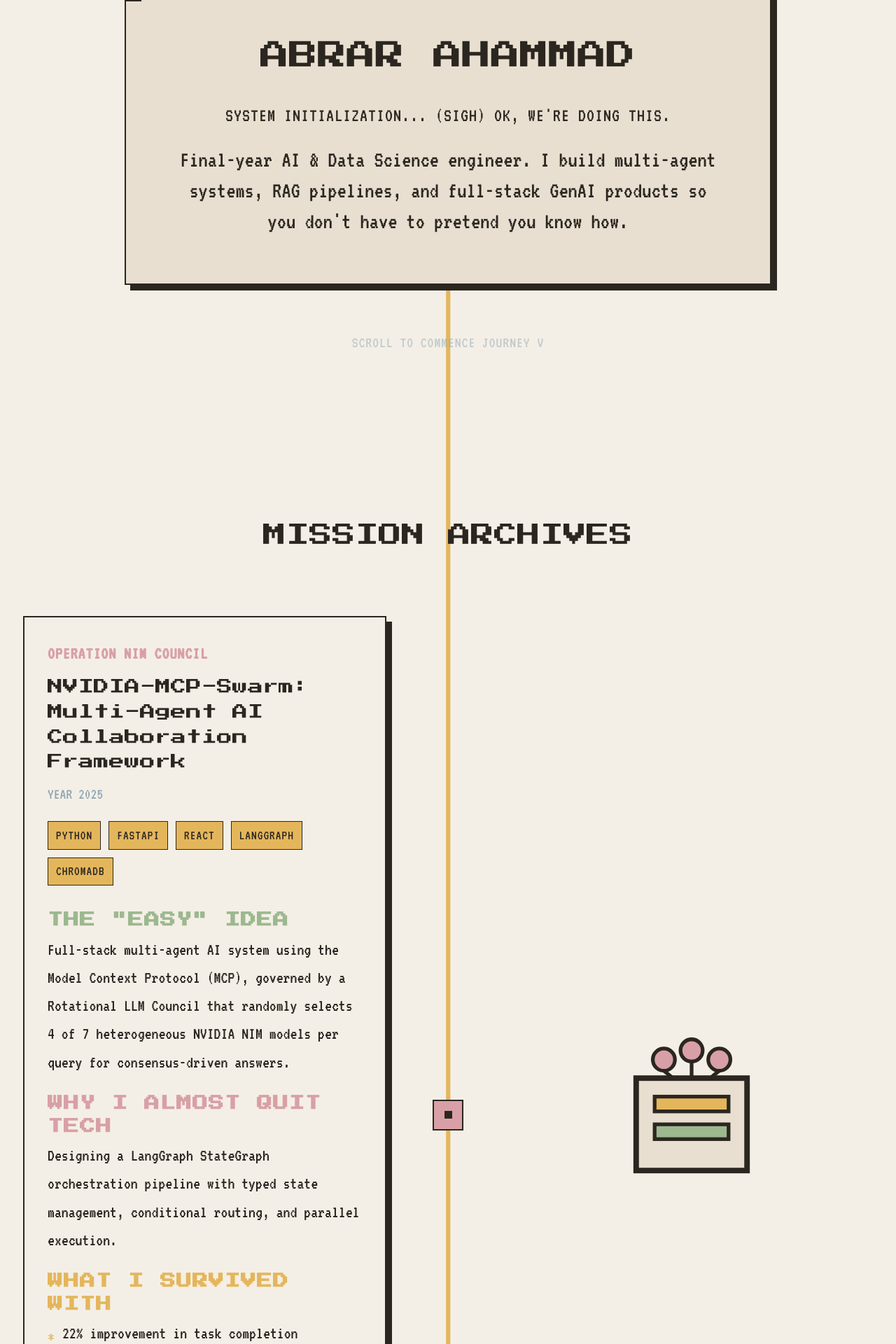
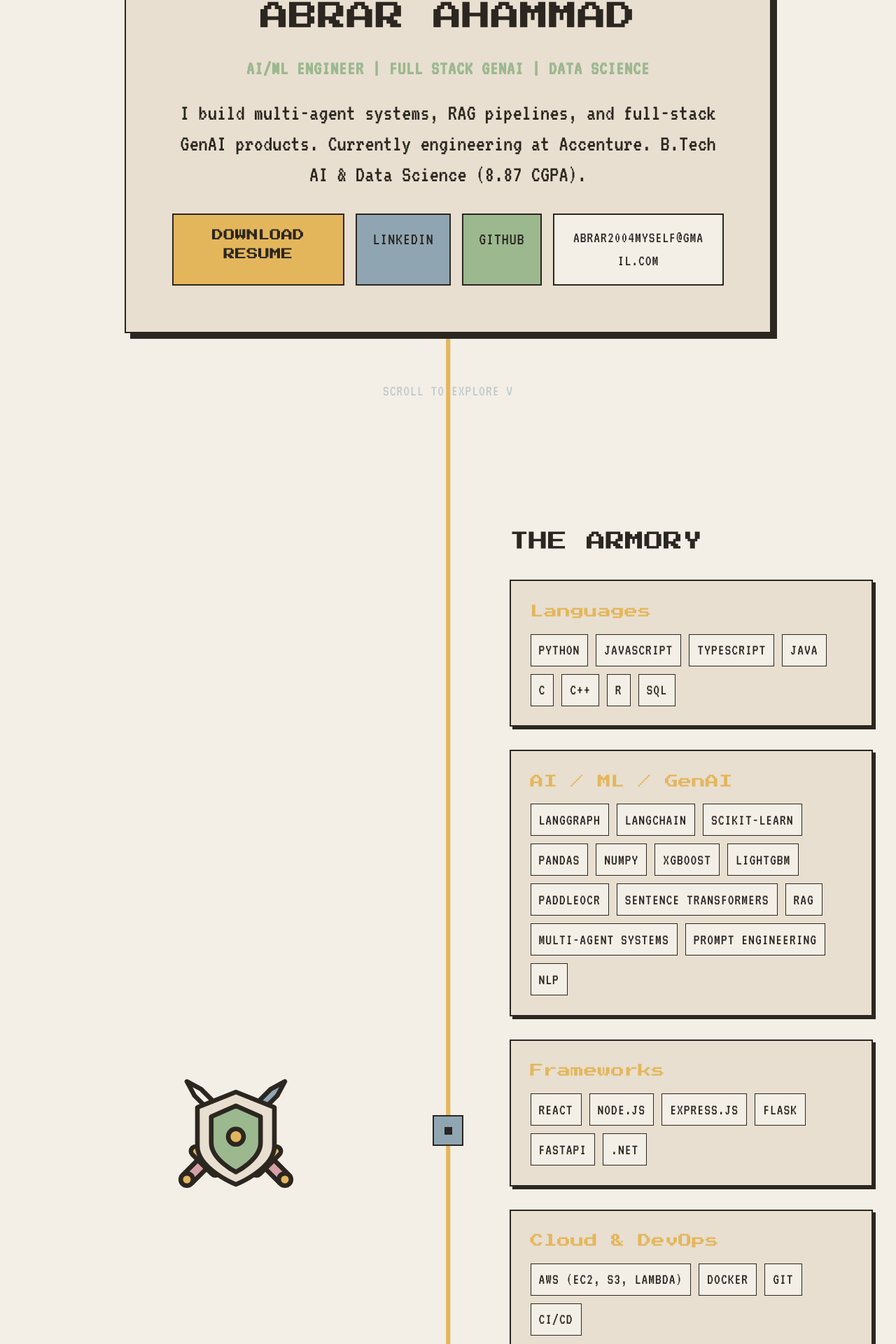
Before and after one commit to Abrar0604/abrar, a React (Vite) app: page / in a window 1280 px wide. Shown: the part 188-2108 px from the top of the page at 70% size. Built offline with nearby package versions, Linux system fonts and the light colour scheme.

Commit message:
adding changes

```diff
--- a/index.html
+++ b/index.html
@@ -4,9 +4,18 @@
     <meta charset="UTF-8" />
     <link rel="icon" type="image/svg+xml" href="/favicon.svg" />
     <meta name="viewport" content="width=device-width, initial-scale=1.0, maximum-scale=1.0, user-scalable=no" />
-    <meta name="description" content="Abrar Ahammad — Final-year AI & Data Science engineer. Explore the journey." />
+    <meta name="description" content="Abrar Ahammad — AI/ML Engineer, Full Stack GenAI Developer, Data Scientist. Building multi-agent systems, RAG pipelines, and production-grade AI products." />
     <meta name="theme-color" content="#F4EFE6" />
-    <title>Abrar Ahammad — Portfolio</title>
+    <title>Abrar Ahammad — AI/ML Engineer | Portfolio</title>
+
+    <!-- Open Graph / Social -->
+    <meta property="og:type" content="website" />
+    <meta property="og:title" content="Abrar Ahammad — AI/ML Engineer" />
+    <meta property="og:description" content="Multi-agent systems, RAG pipelines, and full-stack GenAI products. Explore the journey." />
+    <meta property="og:url" content="https://abrar.vercel.app" />
+    <meta name="twitter:card" content="summary_large_image" />
+    <meta name="twitter:title" content="Abrar Ahammad — AI/ML Engineer" />
+    <meta name="twitter:description" content="Multi-agent systems, RAG pipelines, and full-stack GenAI products." />
 
     <!-- Fonts: Press Start 2P (headings) + VT323 (dot matrix body) -->
     <link rel="preconnect" href="https://fonts.googleapis.com" />
--- a/src/components/HeroSection.tsx
+++ b/src/components/HeroSection.tsx
@@ -1,4 +1,5 @@
 import { motion } from 'framer-motion';
+import { contact } from '../data/world';
 
 export default function HeroSection() {
   return (
@@ -14,16 +15,55 @@ export default function HeroSection() {
           <div className="w-2 h-2 bg-[#2B2620]"></div>
         </div>
 
-        <h1 className="font-display text-xs sm:text-base md:text-2xl lg:text-3xl mb-6 text-[#2B2620] leading-relaxed">ABRAR AHAMMAD</h1>
-        <p className="dot-matrix text-base sm:text-lg md:text-xl text-[#2B2620] mb-4">
-          SYSTEM INITIALIZATION... (SIGH) OK, WE'RE DOING THIS.
+        <h1 className="font-display text-xs sm:text-base md:text-2xl lg:text-3xl mb-4 text-[#2B2620] leading-relaxed">ABRAR AHAMMAD</h1>
+
+        <p className="dot-matrix text-base sm:text-lg md:text-xl text-[#9CB88F] font-bold mb-4">
+          AI/ML ENGINEER | FULL STACK GENAI | DATA SCIENCE
         </p>
-        <p className="text-lg sm:text-xl md:text-2xl text-[#2B2620]">
-          Final-year AI &amp; Data Science engineer. I build multi-agent systems, RAG pipelines, and full-stack GenAI products so you don't have to pretend you know how.
+
+        <p className="text-lg sm:text-xl md:text-2xl text-[#2B2620] mb-6">
+          I build multi-agent systems, RAG pipelines, and full-stack GenAI products. Currently engineering at Accenture. B.Tech AI &amp; Data Science (8.87 CGPA).
         </p>
+
+        {/* CTA Row — right here, not buried at the bottom */}
+        <div className="flex flex-col sm:flex-row gap-2 sm:gap-3">
+          <a
+            href="/Abrar_Ahammad_Resume.pdf"
+            download
+            className="ink-border px-4 py-2 sm:py-3 text-center font-display text-xs cursor-pointer hover:bg-[#F4EFE6] transition-colors leading-relaxed"
+            style={{ backgroundColor: '#E4B65C', color: '#2B2620' }}
+          >
+            DOWNLOAD RESUME
+          </a>
+          <a
+            href={`https://${contact.linkedin}`}
+            target="_blank"
+            rel="noopener noreferrer"
+            className="ink-border px-4 py-2 sm:py-3 text-center text-base sm:text-lg cursor-pointer hover:bg-[#E8DFD0] transition-colors dot-matrix"
+            style={{ backgroundColor: '#8FA6B2', color: '#2B2620' }}
+          >
+            LINKEDIN
+          </a>
+          <a
+            href={`https://${contact.github}`}
+            target="_blank"
+            rel="noopener noreferrer"
+            className="ink-border px-4 py-2 sm:py-3 text-center text-base sm:text-lg cursor-pointer hover:bg-[#E8DFD0] transition-colors dot-matrix"
+            style={{ backgroundColor: '#9CB88F', color: '#2B2620' }}
+          >
+            GITHUB
+          </a>
+          <a
+            href={`mailto:${contact.email}`}
+            className="ink-border px-4 py-2 sm:py-3 text-center text-sm sm:text-base cursor-pointer hover:bg-[#E8DFD0] transition-colors dot-matrix break-all"
+            style={{ backgroundColor: '#F4EFE6', color: '#2B2620' }}
+          >
+            {contact.email}
+          </a>
+        </div>
       </div>
       <div className="mt-12 text-[#8FA6B2] dot-matrix animate-pulse text-base">
-        SCROLL TO COMMENCE JOURNEY v
+        SCROLL TO EXPLORE v
       </div>
     </motion.section>
   );
--- a/src/components/Journey.tsx
+++ b/src/components/Journey.tsx
@@ -4,7 +4,6 @@ import HeroSection from './HeroSection';
 import AcademySection from './AcademySection';
 import ArmorySection from './ArmorySection';
 import ProjectsSection from './ProjectsSection';
-import TrophySection from './TrophySection';
 import SummitSection from './SummitSection';
 
 export default function Journey() {
@@ -27,10 +26,9 @@ export default function Journey() {
 
       <div className="max-w-5xl mx-auto px-3 sm:px-6 py-20 z-10 relative">
         <HeroSection />
+        <ArmorySection />
         <ProjectsSection />
         <AcademySection />
-        <ArmorySection />
-        <TrophySection />
         <SummitSection />
       </div>
     </div>
--- a/src/components/ProjectsSection.tsx
+++ b/src/components/ProjectsSection.tsx
@@ -28,11 +28,15 @@ export default function ProjectsSection() {
 
               <div className={`md:w-1/2 ${isLeft ? 'md:pr-16 text-left' : 'md:pl-16 text-left'} w-full`}>
                 <div className="ink-border p-4 sm:p-6 bg-[#F4EFE6] shadow-[4px_4px_0_0_#2B2620] sm:shadow-[8px_8px_0_0_#2B2620] overflow-hidden">
-                  <p className="dot-matrix text-[#D8A0A6] font-bold text-base sm:text-lg mb-2">{proj.codename}</p>
-                  <h3 className="font-display text-xs sm:text-sm md:text-base leading-relaxed text-[#2B2620] mb-2">{proj.title}</h3>
-                  <p className="text-sm sm:text-base text-[#8FA6B2] mb-4">YEAR {proj.year}</p>
+                  {/* Header */}
+                  <div className="flex items-start justify-between gap-2 mb-2">
+                    <p className="dot-matrix text-[#D8A0A6] font-bold text-base sm:text-lg">{proj.codename}</p>
+                    <span className="text-xs sm:text-sm text-[#8FA6B2] flex-shrink-0 mt-1">{proj.year}</span>
+                  </div>
+                  <h3 className="font-display text-xs sm:text-sm md:text-base leading-relaxed text-[#2B2620] mb-3">{proj.title}</h3>
 
-                  <div className="flex flex-wrap gap-1 sm:gap-2 mb-4 sm:mb-6">
+                  {/* Tech tags */}
+                  <div className="flex flex-wrap gap-1 sm:gap-2 mb-4">
                     {proj.tech.map((t) => (
                       <span key={t} className="ink-border-thin bg-[#E4B65C] px-1.5 sm:px-2 py-0.5 sm:py-1 text-xs sm:text-sm dot-matrix">
                         {t}
@@ -40,26 +44,43 @@ export default function ProjectsSection() {
                     ))}
                   </div>
 
+                  {/* One-liner description */}
+                  <p className="text-base sm:text-lg leading-relaxed mb-4">{proj.oneLiner}</p>
+
+                  {/* Key stats — the numbers that matter */}
                   <div className="mb-4">
-                    <h4 className="dot-matrix text-[#9CB88F] font-bold mb-1 text-sm sm:text-base">{proj.headerBriefing || 'BRIEFING'}</h4>
-                    <p className="text-base sm:text-lg leading-relaxed">{proj.missionBriefing}</p>
-                  </div>
-
-                  <div className="mb-4">
-                    <h4 className="dot-matrix text-[#D8A0A6] font-bold mb-1 text-sm sm:text-base">{proj.headerChallenge || 'CHALLENGE'}</h4>
-                    <p className="text-base sm:text-lg leading-relaxed">{proj.bossChallenge}</p>
-                  </div>
-
-                  <div>
-                    <h4 className="dot-matrix text-[#E4B65C] font-bold mb-1 text-sm sm:text-base">{proj.headerLoot || 'LOOT / RESULTS'}</h4>
                     <ul className="list-none space-y-1">
-                      {proj.lootStats.map((stat, i) => (
-                        <li key={i} className="text-base sm:text-lg flex items-start gap-2">
-                          <span className="text-[#E4B65C] mt-1 flex-shrink-0">*</span>
+                      {proj.keyStats.map((stat, i) => (
+                        <li key={i} className="text-sm sm:text-base flex items-start gap-2">
+                          <span className="text-[#9CB88F] mt-0.5 flex-shrink-0 font-bold">+</span>
                           <span>{stat}</span>
                         </li>
                       ))}
                     </ul>
+                  </div>
+
+                  {/* Action links */}
+                  <div className="flex gap-2 pt-2 border-t-2 border-[#C9C0AF]">
+                    {proj.githubUrl && (
+                      <a
+                        href={proj.githubUrl}
+                        target="_blank"
+                        rel="noopener noreferrer"
+                        className="ink-border-thin px-3 py-1.5 text-xs sm:text-sm dot-matrix bg-[#E8DFD0] hover:bg-[#C9C0AF] transition-colors cursor-pointer"
+                      >
+                        VIEW SOURCE
+                      </a>
+                    )}
+                    {proj.demoUrl && (
+                      <a
+                        href={proj.demoUrl}
+                        target="_blank"
+                        rel="noopener noreferrer"
+                        className="ink-border-thin px-3 py-1.5 text-xs sm:text-sm dot-matrix bg-[#9CB88F] hover:bg-[#7a9a6e] transition-colors cursor-pointer"
+                      >
+                        LIVE DEMO
+                      </a>
+                    )}
                   </div>
                 </div>
               </div>
--- a/src/components/SummitSection.tsx
+++ b/src/components/SummitSection.tsx
@@ -20,9 +20,9 @@ export default function SummitSection() {
 
         <div className="ink-border p-5 sm:p-8 bg-[#E8DFD0] shadow-[4px_4px_0_0_#2B2620] sm:shadow-[8px_8px_0_0_#2B2620] mb-8 text-left overflow-hidden">
           <p className="text-lg sm:text-xl leading-relaxed">
-            Abrar is currently seeking <strong className="text-[#9CB88F]">AI/ML Engineering</strong>, <strong className="text-[#D8A0A6]">Full Stack</strong>, and <strong className="text-[#E4B65C]">Data Science</strong> roles.
+            Open to <strong className="text-[#9CB88F]">AI/ML Engineering</strong>, <strong className="text-[#D8A0A6]">Full Stack</strong>, and <strong className="text-[#E4B65C]">Data Science</strong> roles.
             <br/><br/>
-            Ready to build production-grade intelligent systems from day one... or at least fix the broken ones you already have. Your call.
+            Ready to ship production-grade intelligent systems from day one. Let's talk.
           </p>
         </div>
 
@@ -34,6 +34,13 @@ export default function SummitSection() {
             style={{ backgroundColor: '#E4B65C', color: '#2B2620' }}
           >
             DOWNLOAD RESUME
+          </a>
+          <a
+            href={`tel:${contact.phone}`}
+            className="block ink-border p-3 sm:p-4 text-center text-base sm:text-xl cursor-pointer hover:bg-[#E8DFD0] transition-colors dot-matrix"
+            style={{ backgroundColor: '#D8A0A6', color: '#2B2620' }}
+          >
+            {contact.phone}
           </a>
           <a
             href={`mailto:${contact.email}`}
@@ -51,16 +58,11 @@ export default function SummitSection() {
           >
             LINKEDIN
           </a>
-          <a
-            href={`https://${contact.github}`}
-            target="_blank"
-            rel="noopener noreferrer"
-            className="block ink-border p-3 sm:p-4 text-center text-base sm:text-xl cursor-pointer hover:bg-[#E8DFD0] transition-colors dot-matrix"
-            style={{ backgroundColor: '#9CB88F', color: '#2B2620' }}
-          >
-            GITHUB
-          </a>
         </div>
+
+        <p className="text-center text-sm text-[#C9C0AF] dot-matrix mt-16">
+          BUILT WITH REACT + FRAMER MOTION + TAILWIND // 2026
+        </p>
       </div>
     </motion.section>
   );
--- a/src/data/projects.ts
+++ b/src/data/projects.ts
@@ -3,114 +3,89 @@ import type { Project } from '../types/content';
 export const projects: Project[] = [
   {
     id: 'nvidia-mcp-swarm',
-    codename: 'Operation NIM Council',
-    title: 'NVIDIA-MCP-Swarm: Multi-Agent AI Collaboration Framework',
+    codename: 'LLMcouncil-MCP',
+    title: 'Multi-Agent AI Collaboration Framework',
     year: '2025',
     tech: ['Python', 'FastAPI', 'React', 'LangGraph', 'ChromaDB'],
-    missionBriefing:
-      'Full-stack multi-agent AI system using the Model Context Protocol (MCP), governed by a Rotational LLM Council that randomly selects 4 of 7 heterogeneous NVIDIA NIM models per query for consensus-driven answers.',
-    bossChallenge:
-      'Designing a LangGraph StateGraph orchestration pipeline with typed state management, conditional routing, and parallel execution.',
-    lootStats: [
+    oneLiner:
+      'Full-stack multi-agent AI system using MCP, governed by a Rotational LLM Council that selects 4 of 7 NVIDIA NIM models per query for consensus-driven answers.',
+    keyStats: [
       '22% improvement in task completion',
       '11.5% reduction in hallucination rates',
-      '40% reduction in context window redundancy (RAG + ChromaDB + Sentence Transformers, 384-dim embeddings)',
       '91% cross-session fact recall',
-      'Three MCP primitives (Resources, Prompts, Tools) with VS Code/Cursor integration via JSON-RPC 2.0',
+      '40% context window redundancy reduction via RAG',
     ],
+    githubUrl: 'https://github.com/Abrar0604/LLMcouncil-MCP',
     worldPosition: { x: 1000, y: 400 },
     triggerRadius: 80,
-    headerBriefing: 'THE "EASY" IDEA',
-    headerChallenge: 'WHY I ALMOST QUIT TECH',
-    headerLoot: 'WHAT I SURVIVED WITH',
   },
   {
     id: 'mirsad',
-    codename: 'Mission Watchtower',
-    title: 'MIRSAD: AI-Powered Energy Supply Chain Resilience Platform',
+    codename: 'MIRSAD',
+    title: 'AI-Powered Energy Supply Chain Resilience Platform',
     year: '2026',
-    tech: ['Python', 'FastAPI', 'LangGraph', 'Gemini 2.0 Flash', 'RAG', 'Leaflet.js', 'Chart.js'],
-    missionBriefing:
-      "Real-time geopolitical risk monitoring and disruption scenario modeling platform for India's crude oil security — a live Command Center fusing news feeds and supply data.",
-    bossChallenge:
-      '9-node LangGraph pipeline with RAG-grounded analysis (Gemini 2.0 Flash) producing quantitative risk scores, 30-day predictive risk trajectories, and deterministic supply security metrics (SSI, HHI).',
-    lootStats: [
+    tech: ['Python', 'FastAPI', 'LangGraph', 'Gemini 2.0 Flash', 'RAG', 'Leaflet.js'],
+    oneLiner:
+      "Real-time geopolitical risk monitoring and disruption scenario modeling for India's crude oil security — a live Command Center fusing news feeds and supply data.",
+    keyStats: [
+      '9-node LangGraph pipeline with RAG-grounded analysis',
+      '30-day predictive risk trajectories',
       'War-gaming simulations of cascading economic impacts',
-      'Dynamic re-ranking of procurement sources',
-      'SPR drawdown optimization',
     ],
+    githubUrl: 'https://github.com/Abrar0604/mirsad-energy-intel',
     worldPosition: { x: 600, y: 700 },
     triggerRadius: 80,
-    headerBriefing: 'THE DELUSION',
-    headerChallenge: 'WHAT BROKE MY WILL TO LIVE',
-    headerLoot: 'SALVAGEABLE REMAINS',
   },
   {
     id: 'coding-coliseum',
-    codename: 'The Coding Coliseum',
+    codename: 'Coding Coliseum',
     title: 'Real-Time Competitive Programming Battle Platform',
     year: '2025',
     tech: ['React', 'Express.js', 'AWS', 'WebSocket'],
-    missionBriefing:
-      'LeetCode-style real-time coding battle platform where matched users compete head-to-head on programming problems.',
-    bossChallenge:
-      'Real-time matchmaking over WebSockets, secure authentication, and AWS-hosted infrastructure scaled for concurrent multi-user sessions.',
-    lootStats: ['Chess-style Elo rating system'],
+    oneLiner:
+      'LeetCode-style real-time coding battle platform where matched users compete head-to-head with live matchmaking over WebSockets.',
+    keyStats: [
+      'Chess-style Elo rating system',
+      'Real-time matchmaking over WebSockets',
+      'AWS-hosted for concurrent multi-user sessions',
+    ],
+    // TODO: Replace with actual GitHub link once uploaded
+    githubUrl: 'https://github.com/Abrar0604',
     worldPosition: { x: 1400, y: 750 },
     triggerRadius: 80,
-    headerBriefing: 'THE HUBRIS',
-    headerChallenge: 'SLEEPLESS NIGHTS GENERATOR',
-    headerLoot: 'AT LEAST IT WORKS (MOSTLY)',
-  },
-  {
-    id: 'stellar-classification',
-    codename: 'Star Cartography',
-    title: 'Stellar Classification (Kaggle Playground Series S6E6)',
-    year: '2026',
-    tech: ['Python', 'LightGBM', 'XGBoost', 'CatBoost', 'Logistic Regression', 'Google Colab T4'],
-    missionBriefing:
-      'Stacking-ensemble ML pipeline classifying stellar objects, combining LightGBM, XGBoost, and CatBoost base learners under a logistic regression meta-learner.',
-    bossChallenge:
-      'Engineering GPU acceleration on Google Colab T4 to make the stacking ensemble tractable at competition scale.',
-    lootStats: ['Targeting >99% accuracy on the leaderboard'],
-    worldPosition: { x: 400, y: 1100 },
-    triggerRadius: 80,
-    headerBriefing: 'THE KAGGLE RABBIT HOLE',
-    headerChallenge: "MELTING GOOGLE'S GPU",
-    headerLoot: 'BRAGGING RIGHTS',
   },
   {
     id: 'store-intelligence',
-    codename: 'Aisle Vision',
-    title: 'Store Intelligence — Purplle Tech Challenge 2026',
+    codename: 'Store Intelligence',
+    title: 'Real-Time Retail Analytics — Purplle Tech Challenge 2026',
     year: '2026',
-    tech: ['YOLOv8-nano', 'ByteTrack', 'FastAPI', 'Server-Sent Events (SSE)'],
-    missionBriefing:
-      'Real-time retail analytics system reading CCTV feeds to surface in-store intelligence, built for the Purplle Tech Challenge 2026 hackathon.',
-    bossChallenge:
-      'Real-time object detection (YOLOv8-nano) plus multi-object tracking (ByteTrack) streamed live to a dashboard via SSE.',
-    lootStats: ['Built for Purplle Tech Challenge 2026 hackathon'],
+    tech: ['YOLOv8-nano', 'ByteTrack', 'FastAPI', 'SSE'],
+    oneLiner:
+      'Real-time retail analytics reading CCTV feeds to surface in-store intelligence, streaming live object detection to a dashboard.',
+    keyStats: [
+      'YOLOv8-nano + ByteTrack real-time pipeline',
+      'Live dashboard via Server-Sent Events',
+      'Built for Purplle Tech Challenge 2026',
+    ],
+    githubUrl: 'https://github.com/Abrar0604/store-intelligence',
     worldPosition: { x: 1100, y: 1150 },
     triggerRadius: 80,
-    headerBriefing: 'BIG BROTHER LITE',
-    headerChallenge: 'FRAMERATES FROM HELL',
-    headerLoot: 'HACKATHON SURVIVOR MEDAL',
   },
   {
     id: 'voice-synthesis',
-    codename: 'The Voice Forge',
+    codename: 'Chatterbox',
     title: 'AI Voice Synthesis Application',
     year: '2025',
     tech: ['StyleTTS2', 'Flask', 'AWS'],
-    missionBriefing:
-      'AI-powered voice synthesis application turning text into natural speech, deployed on AWS.',
-    bossChallenge:
-      'Integrating the StyleTTS2 model behind a Flask service for low-latency synthesis.',
-    lootStats: ['Deployed on AWS with a Flask service layer'],
+    oneLiner:
+      'AI-powered voice synthesis turning text into natural speech, deployed on AWS with low-latency inference.',
+    keyStats: [
+      'StyleTTS2 model integration',
+      'Low-latency Flask service layer',
+      'Deployed on AWS',
+    ],
+    githubUrl: 'https://github.com/Abrar0604/chatterbox',
     worldPosition: { x: 1600, y: 300 },
     triggerRadius: 80,
-    headerBriefing: 'MAKING MACHINES TALK',
-    headerChallenge: 'WRESTLING WITH LATENCY',
-    headerLoot: "IT DIDN'T SOUND LIKE A ROBOT (MUCH)",
   },
 ];
```
Also changed, not shown: src/components/ProjectIcons.tsx (+1 -19 lines), src/types/content.ts (+4 -6 lines), 2 other files (tests, documents, lock files or other folders).
